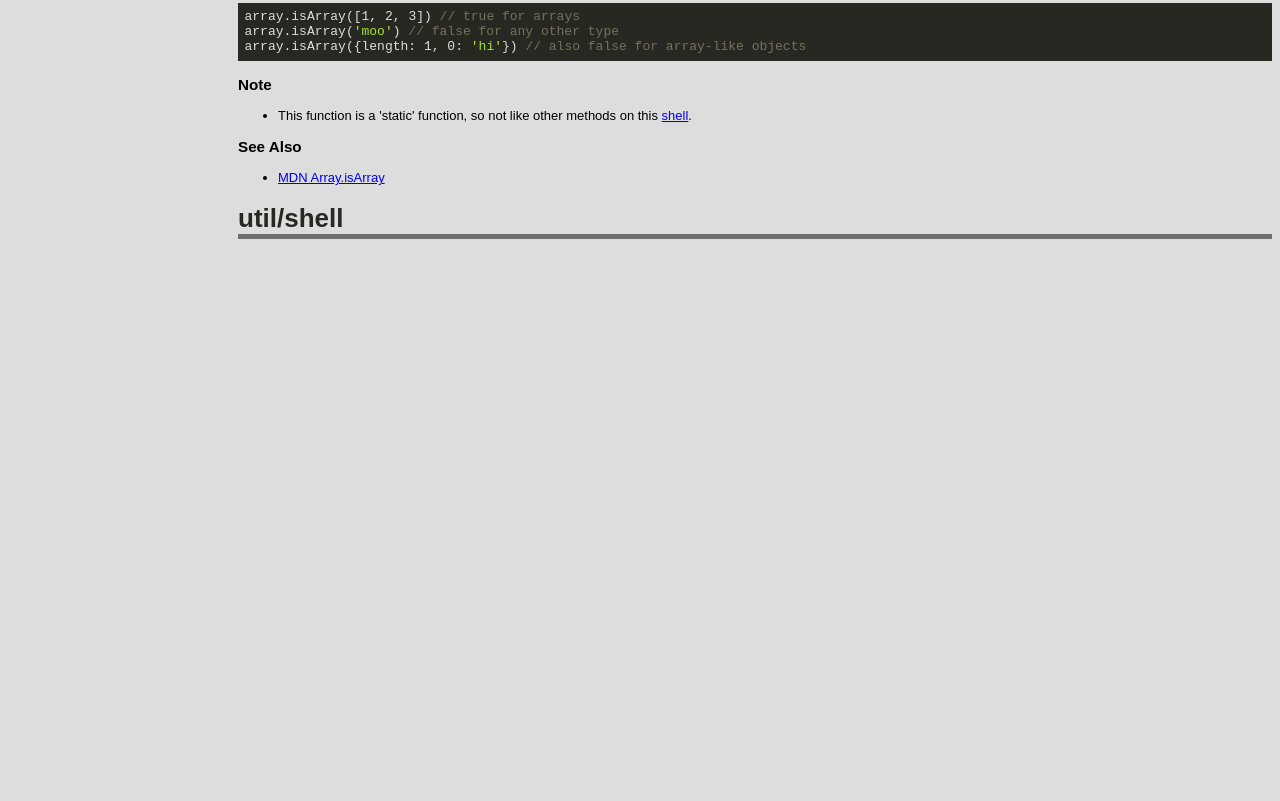
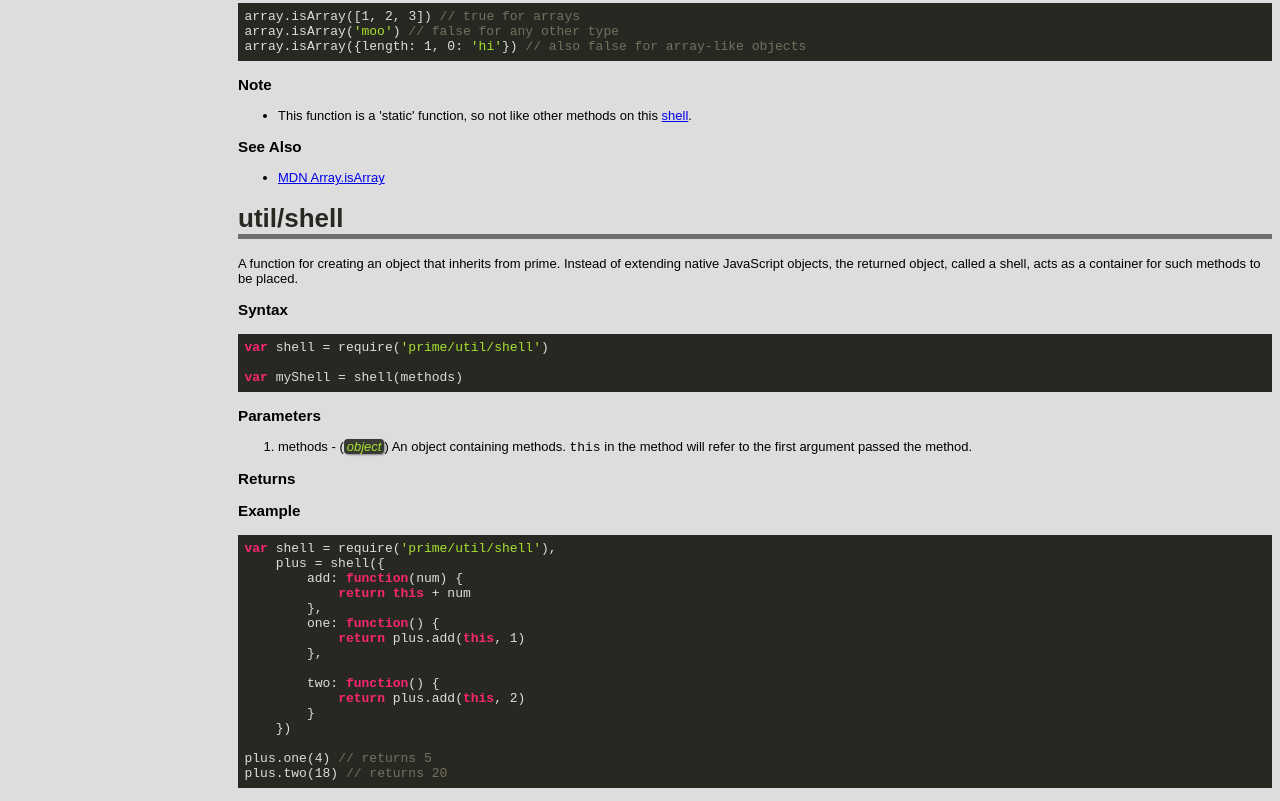
Before and after one commit to kamicane/prime, a website: page doc/prime.html in a window 1280 px wide. Shown: the part 8156-8957 px from the top of the page. Before the commit the page ends 8412 px from the top, so only its background shows below. Drawn offline with Linux system fonts and the light colour scheme.

Commit message:
Start util/shell docs.

```diff
--- a/doc/prime.html
+++ b/doc/prime.html
@@ -511,6 +511,35 @@ array.isArray({length: <span class="number">1</span>, <span class="number">0</sp
 <li><a href="https://developer.mozilla.org/en-US/docs/JavaScript/Reference/Global_Objects/Array/isArray">MDN Array.isArray</a></li>
 </ul>
 <h1><a href="#util/shell" name="util/shell">util/shell</a></h1>
+
+<p>A function for creating an object that inherits from prime. Instead of extending native JavaScript objects, the returned object, called a shell, acts as a container for such methods to be placed.</p>
+<h3>Syntax</h3>
+<pre><code class="javascript"><span class="keyword">var</span> shell = require(<span class="string">'prime/util/shell'</span>)
+
+<span class="keyword">var</span> myShell = shell(methods)</code></pre>
+<h3>Parameters</h3>
+
+<ol>
+<li>methods - (<em>object</em>) An object containing methods. <code>this</code> in the method will refer to the first argument passed the method.</li>
+</ol>
+<h3>Returns</h3>
+<h3>Example</h3>
+<pre><code class="javascript"><span class="keyword">var</span> shell = require(<span class="string">'prime/util/shell'</span>),
+    plus = shell({
+        add: <span class="keyword">function</span>(num) {
+            <span class="keyword">return</span> <span class="keyword">this</span> + num
+        },
+        one: <span class="keyword">function</span>() {
+            <span class="keyword">return</span> plus.add(<span class="keyword">this</span>, <span class="number">1</span>)
+        },
+
+        two: <span class="keyword">function</span>() {
+            <span class="keyword">return</span> plus.add(<span class="keyword">this</span>, <span class="number">2</span>)
+        }
+    })
+
+plus.one(<span class="number">4</span>) <span class="comment">// returns 5</span>
+plus.two(<span class="number">18</span>) <span class="comment">// returns 20</span></code></pre>
 </div>
 
     </body>
```
Also changed, not shown: doc/prime.md (+37 -0 lines).
